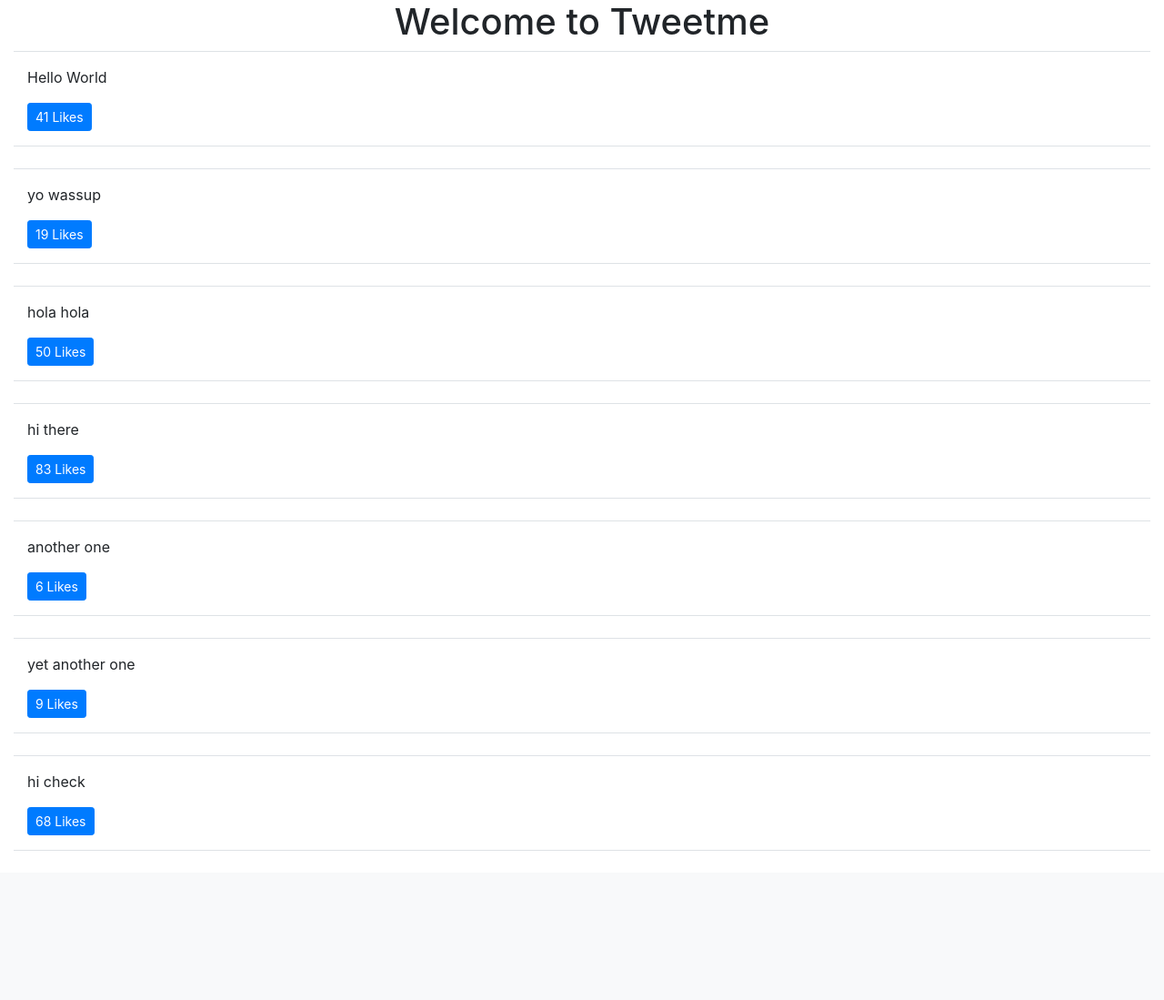
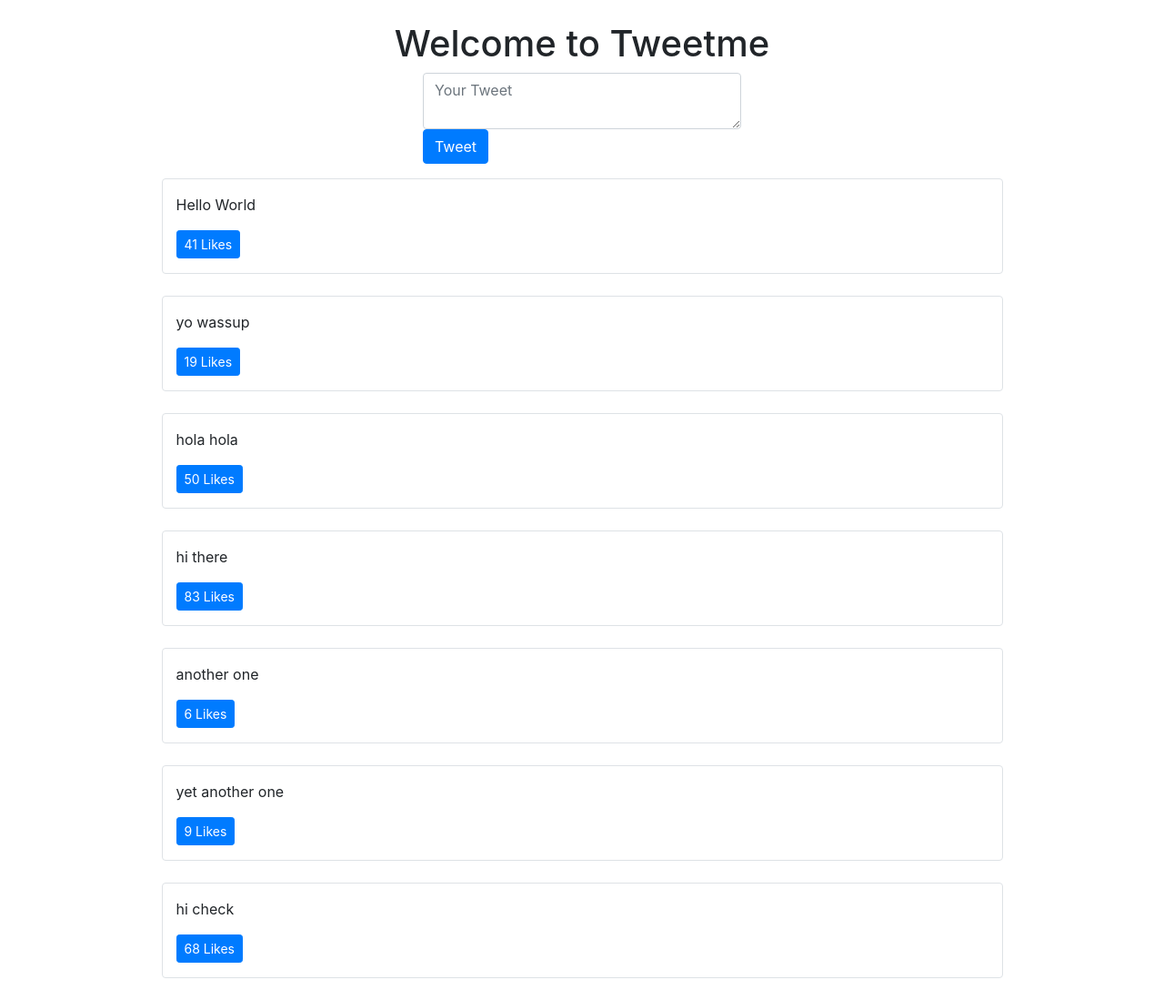
Before and after one commit to mani3354488/tweetme, a Django app: page / in a window 1280 px wide. Shown: the part 56-1155 px from the top of the page at 91% size. Before the commit the page ends 991 px from the top, so only its background shows below. Run offline with Django 3.2, Linux system fonts and the light colour scheme; data comes from the database, SQL or seed files in the repository; both versions use the stored data as it was after the commit; some libraries are stand-ins or nearby versions.

Commit message:
tweet from home page

```diff
--- a/tweetme/templates/base.html
+++ b/tweetme/templates/base.html
@@ -12,7 +12,7 @@
   </head>
   <body>
     {% include "components/navbar.html"%}
-    <div class="container-fluid">
+    <div class="container">
     {% block content %}
     {% endblock content%}
     </div>
--- /dev/null
+++ b/tweetme/templates/components/form.html
@@ -0,0 +1,5 @@
+<form method='POST'> {% csrf_token %}
+    {{ form.as_p }}
+    <button type='submit' class = 'btn btn-secondary'>Save</button>
+
+</form>
--- a/tweetme/templates/components/navbar.html
+++ b/tweetme/templates/components/navbar.html
@@ -1,4 +1,4 @@
-<nav class="navbar navbar-expand-lg navbar-light bg-light">
+<nav class="navbar navbar-expand-lg navbar-light bg-light mb-4">
   <a class="navbar-brand" href="/">TweetMe</a>
   <button class="navbar-toggler" type="button" data-toggle="collapse" data-target="#navbarSupportedContent" aria-controls="navbarSupportedContent" aria-expanded="false" aria-label="Toggle navigation">
     <span class="navbar-toggler-icon"></span>
--- a/tweetme/templates/pages/home.html
+++ b/tweetme/templates/pages/home.html
@@ -7,6 +7,18 @@
         </h1>
     </div>
 </div>
+
+<div class='row mb-3'>
+    <div class = 'col-md-4 mx-auto col-10'>
+        <form class = 'form' method = 'POST' action="/create-tweet">
+                {% csrf_token %}
+            <input type="hidden" value="/" name='next' />
+            <textarea class = 'form-control' name="content" placeholder="Your Tweet"></textarea>
+            <button type='submit' class="btn btn-primary">Tweet</button>
+        </form>
+    </div>
+</div>
+
 
 <div id='tweets'>
     Loding....
@@ -39,7 +51,7 @@
 
 function formatTweetElement(tweet) {
 
-    var formattedTweet = "<div class='col-12 border-top border-bottom py-3 mb-4 tweet' id ='tweet-" + tweet.id + "'>" + "<p>" + tweet.content +
+    var formattedTweet = "<div class='col-12 col-md-10 mx-auto border rounded py-3 mb-4 tweet' id ='tweet-" + tweet.id + "'>" + "<p>" + tweet.content +
         "</p><div class='btn-group'>" + LikeBtn(tweet)+ "</div></div>"
 
     return formattedTweet
--- a/tweetme/tweetme/urls.py
+++ b/tweetme/tweetme/urls.py
@@ -15,12 +15,14 @@
 """
 from django.contrib import admin
 from django.urls import path
-from tweets.views import Home_View, tweet_detail_view, tweet_list_view
+from tweets.views import Home_View, tweet_detail_view, tweet_list_view, tweet_create_view
 
 urlpatterns = [
     path('admin/', admin.site.urls),
     path('', Home_View),
     path('tweets', tweet_list_view),
-    path('tweets/<int:tweet_id>', tweet_detail_view)
+    path('tweets/<int:tweet_id>', tweet_detail_view),
+    path('create-tweet', tweet_create_view),
+
 
 ]
--- a/tweetme/tweets/views.py
+++ b/tweetme/tweets/views.py
@@ -15,7 +15,7 @@
         obj = form.save(commit=False)
         obj.save()
         form = TweetForm()
-    return render(request, "components/forms.html", context={"form": form})
+    return render(request, "components/form.html", context={"form": form})
 
 def tweet_list_view(request, *args, **kwargs):
     qs = Tweet.objects.all() #list of django objects
```
Also changed, not shown: tweetme/tweets/forms.py (added, +16 -0 lines), tweetme/db.sqlite3.
